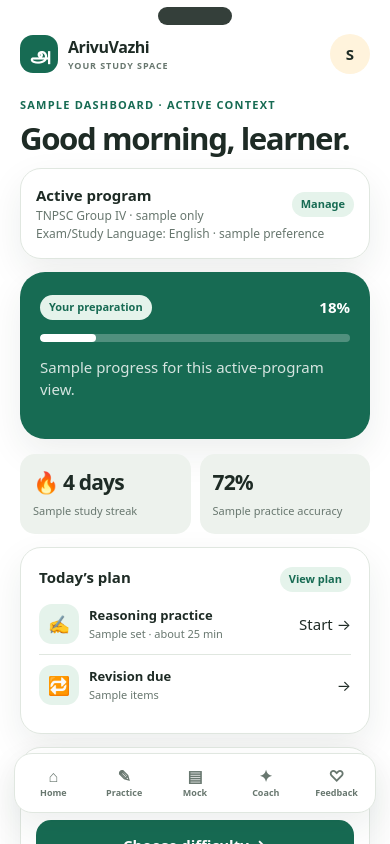
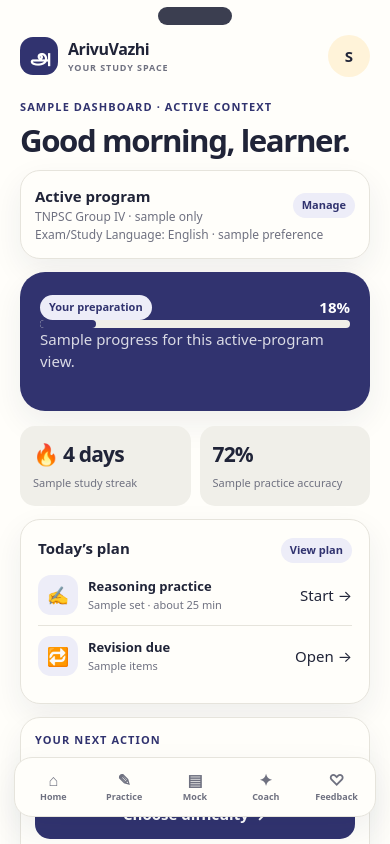
Before and after one commit to ironsathishkumar/prototypes, a plain HTML site: page arivuvazhi-ai/index.html in a window 390 px wide. Both pictures are taken after a click on the link "Explore sample student home". Drawn offline with Linux system fonts and the light colour scheme.

Commit message:
prototype(arivuvazhi-ai): AI draft - A mobile-first ArivuVazhi student app prototype covering guided setup, daily study, practice and revision, distinct foc…

```diff
--- a/arivuvazhi-ai/index.html
+++ b/arivuvazhi-ai/index.html
@@ -3,45 +3,49 @@
 <head>
   <meta charset="utf-8">
   <meta name="viewport" content="width=device-width, initial-scale=1">
-  <meta name="theme-color" content="#f4f6f2">
+  <meta name="theme-color" content="#f6f5f1">
   <title>ArivuVazhi — Student App Preview</title>
   <style>
     :root {
       color-scheme: light;
-      --page: #f4f6f2;
-      --surface: #ffffff;
-      --surface-2: #edf2ed;
-      --text: #1e2b25;
-      --muted: #68776f;
-      --line: #e0e7e0;
-      --brand: #176b53;
-      --brand-strong: #10563f;
-      --brand-soft: #e5f3eb;
-      --gold: #e5ad4f;
-      --gold-soft: #fff3dc;
-      --red: #b64f48;
-      --red-soft: #fff0ed;
-      --shadow: 0 14px 36px rgba(28, 51, 40, .08);
-      --radius: 21px;
+      --page: #f6f5f1;
+      --surface: #fffefa;
+      --surface-2: #f0efe9;
+      --text: #202438;
+      --muted: #6f7180;
+      --line: #e6e4dc;
+      --brand: #31336f;
+      --brand-strong: #252755;
+      --brand-soft: #ededf8;
+      --gold: #e4a83b;
+      --gold-soft: #fff3d9;
+      --red: #b74e51;
+      --red-soft: #fff0ef;
+      --green: #29725d;
+      --green-soft: #e8f4ee;
+      --shadow: 0 12px 32px rgba(35, 37, 65, .07);
+      --radius: 20px;
     }
 
     @media (prefers-color-scheme: dark) {
       :root {
         color-scheme: dark;
-        --page: #101815;
-        --surface: #19231e;
-        --surface-2: #22302a;
-        --text: #edf4ef;
-        --muted: #a5b4aa;
-        --line: #34443b;
-        --brand: #79cba8;
-        --brand-strong: #98dfbc;
-        --brand-soft: #20392e;
-        --gold: #e6b45b;
-        --gold-soft: #3b3020;
-        --red: #ef9389;
-        --red-soft: #3c2624;
-        --shadow: 0 14px 36px rgba(0, 0, 0, .28);
+        --page: #11121a;
+        --surface: #1b1c27;
+        --surface-2: #262735;
+        --text: #f2f1f8;
+        --muted: #b0afbd;
+        --line: #373846;
+        --brand: #aaaaf0;
+        --brand-strong: #c4c4ff;
+        --brand-soft: #2b2b46;
+        --gold: #f0bd63;
+        --gold-soft: #393020;
+        --red: #f0999b;
+        --red-soft: #402629;
+        --green: #8dd1b2;
+        --green-soft: #20372f;
+        --shadow: 0 12px 32px rgba(0, 0, 0, .24);
       }
     }
 
@@ -53,9 +57,7 @@
       display: grid;
       place-items: center;
       padding: 24px 12px;
-      background:
-        radial-gradient(ellipse at 20% 0%, var(--brand-soft), transparent 34rem),
-        var(--page);
+      background: radial-gradient(ellipse at 18% 0%, var(--brand-soft), transparent 35rem), var(--page);
       color: var(--text);
       font: 15px/1.5 system-ui, -apple-system, BlinkMacSystemFont, "Segoe UI", sans-serif;
     }
@@ -69,7 +71,7 @@
       border: 1px solid var(--line);
       border-radius: 38px;
       background: var(--surface);
-      box-shadow: 0 28px 80px rgba(25, 46, 35, .18);
+      box-shadow: 0 28px 80px rgba(25, 27, 48, .2);
     }
     .device::before {
       content: "";
@@ -82,7 +84,7 @@
       transform: translateX(-50%);
       border-radius: 99px;
       background: var(--text);
-      opacity: .9;
+      opacity: .88;
       pointer-events: none;
     }
     .screens { height: 100%; }
@@ -91,20 +93,14 @@
       height: 100%;
       overflow-y: auto;
       overscroll-behavior: contain;
-      padding: 40px 20px 32px;
+      padding: 42px 20px 28px;
       scrollbar-width: thin;
       scrollbar-color: var(--line) transparent;
     }
     .screen:target { display: block; }
     .screens:not(:has(.screen:target)) #welcome { display: block; }
-
-    .app-header, .row {
-      display: flex;
-      align-items: center;
-      justify-content: space-between;
-      gap: 12px;
-    }
-    .app-header { margin: 0 0 23px; }
+    .app-header, .row { display: flex; align-items: center; justify-content: space-between; gap: 12px; }
+    .app-header { margin: 0 0 22px; }
     .brand { display: flex; align-items: center; gap: 10px; font-weight: 800; letter-spacing: -.03em; }
     .brand-mark {
       display: grid;
@@ -117,16 +113,11 @@
       font-size: 20px;
     }
     .brand-name { font-size: 16px; }
-    .brand-name small {
-      display: block;
-      color: var(--muted);
-      font-size: 9px;
-      letter-spacing: .1em;
-    }
+    .brand-name small { display: block; color: var(--muted); font-size: 9px; letter-spacing: .1em; }
     .avatar {
       display: grid;
-      width: 40px;
-      height: 40px;
+      width: 42px;
+      height: 42px;
       place-items: center;
       border-radius: 50%;
       background: var(--gold-soft);
@@ -137,40 +128,35 @@
       color: var(--brand);
       font-size: 11px;
       font-weight: 800;
-      letter-spacing: .11em;
+      letter-spacing: .1em;
       text-transform: uppercase;
     }
     h1, h2, h3, p { margin-top: 0; }
-    h1 {
-      margin-bottom: 10px;
-      font-size: clamp(29px, 8vw, 37px);
-      line-height: 1.08;
-      letter-spacing: -.045em;
-    }
+    h1 { margin-bottom: 10px; font-size: clamp(29px, 8vw, 36px); line-height: 1.08; letter-spacing: -.045em; }
     h2 { margin-bottom: 8px; font-size: 22px; line-height: 1.2; letter-spacing: -.03em; }
     h3 { margin-bottom: 6px; font-size: 15px; }
     p { color: var(--muted); }
     .lead { margin-bottom: 20px; font-size: 15px; }
     .card {
       margin: 13px 0;
-      padding: 18px;
+      padding: 17px;
       border: 1px solid var(--line);
       border-radius: var(--radius);
       background: var(--surface);
       box-shadow: var(--shadow);
     }
-    .compact { padding: 15px; }
+    .compact { padding: 14px; }
     .hero {
       margin: 0 0 15px;
       padding: 23px 20px;
       border-radius: 25px;
       background: var(--brand);
-      color: white;
+      color: #fff;
       box-shadow: var(--shadow);
     }
     .hero h2 { font-size: 27px; }
     .hero p { color: rgba(255,255,255,.82); }
-    .hero .eyebrow { color: #c3f2da; }
+    .hero .eyebrow { color: #eee8bc; }
     .badge {
       display: inline-flex;
       align-items: center;
@@ -184,7 +170,7 @@
       line-height: 1.35;
     }
     .badge.amber { background: var(--gold-soft); color: var(--text); }
-    .badge.red { background: var(--red-soft); color: var(--red); }
+    .badge.green { background: var(--green-soft); color: var(--green); }
     .button {
       display: flex;
       min-height: 50px;
@@ -203,12 +189,12 @@
     .button.secondary { background: var(--brand-soft); color: var(--brand); }
     .button.ghost { background: transparent; color: var(--brand); }
     .button-row { display: grid; grid-template-columns: 1fr 1fr; gap: 9px; }
-    .stack { display: grid; gap: 9px; }
+    .stack { display: grid; gap: 8px; }
     .back {
       display: inline-flex;
       min-height: 44px;
       align-items: center;
-      margin: -5px 0 10px;
+      margin: -6px 0 10px;
       color: var(--muted);
       font-size: 13px;
       font-weight: 750;
@@ -253,21 +239,11 @@
     .list-copy { flex: 1; min-width: 0; }
     .list-copy strong { display: block; font-size: 13px; }
     .list-copy span { display: block; color: var(--muted); font-size: 11px; }
-    .topic-line {
-      display: grid;
-      grid-template-columns: 1fr auto;
-      gap: 7px;
-      margin: 14px 0;
-    }
+    .topic-line { display: grid; grid-template-columns: 1fr auto; gap: 7px; margin: 14px 0; }
     .topic-line .progress-track { grid-column: 1 / -1; }
     .choice-list { display: grid; gap: 8px; margin: 13px 0; }
     .choice { position: relative; }
-    .choice input {
-      position: absolute;
-      width: 1px;
-      height: 1px;
-      opacity: 0;
-    }
+    .choice input { position: absolute; width: 1px; height: 1px; opacity: 0; }
     .choice label {
       display: flex;
       min-height: 48px;
@@ -319,13 +295,7 @@
     }
     .bottom-nav a span { font-size: 16px; line-height: 1.2; }
     .bottom-nav a:hover { background: var(--brand-soft); color: var(--brand); }
-    details {
-      margin: 10px 0;
-      padding: 12px 14px;
-      border: 1px solid var(--line);
-      border-radius: 13px;
-      background: var(--surface);
-    }
+    details { margin: 10px 0; padding: 12px 14px; border: 1px solid var(--line); border-radius: 13px; background: var(--surface); }
     summary { min-height: 24px; cursor: pointer; font-size: 13px; font-weight: 750; }
     .field-label { display: block; margin: 12px 0 5px; font-size: 12px; font-weight: 750; }
     .field {
@@ -342,24 +312,14 @@
 
     @media (max-width: 460px) {
       body { display: block; padding: 0; }
-      .device {
-        width: 100%;
-        height: 100vh;
-        height: 100dvh;
-        min-height: 560px;
-        border: 0;
-        border-radius: 0;
-        box-shadow: none;
-      }
+      .device { width: 100%; height: 100vh; height: 100dvh; min-height: 560px; border: 0; border-radius: 0; box-shadow: none; }
       .device::before { top: 7px; }
-      .screen { padding-top: 34px; }
+      .screen { padding-top: 35px; }
     }
     @media (min-width: 461px) {
       .screen { padding-right: 24px; padding-left: 24px; }
     }
-    @media (prefers-reduced-motion: reduce) {
-      html { scroll-behavior: auto; }
-    }
+    @media (prefers-reduced-motion: reduce) { html { scroll-behavior: auto; } }
   </style>
 </head>
 <body>
@@ -383,7 +343,7 @@
             <a class="button" href="#login">Sign in / create account →</a>
             <a class="button secondary" href="#home">Explore sample student home</a>
           </div>
-          <p class="tiny muted" style="margin:14px 0 0">Clickable preview · Sample content · Nothing is connected or saved</p>
+          <p class="tiny muted">Clickable preview · Sample content · Nothing is connected or saved</p>
         </div>
         <div class="stat-grid">
           <div class="stat"><strong>01</strong><span>Know your baseline</span></div>
@@ -402,7 +362,7 @@
           <input class="field" id="sample-email" type="text" placeholder="Example only">
           <label class="field-label" for="sample-password">Password</label>
           <input class="field" id="sample-password" type="password" placeholder="Not submitted">
-          <p class="tiny muted" style="margin-top:10px">Do not enter real personal information. Fields are illustrative and are not saved.</p>
+          <p class="tiny muted">Do not enter real personal information. Fields are illustrative and are not saved.</p>
           <div class="callout"><p>AI Coach access is intended for authenticated learners. The Coach in this prototype is a static sample, not a live service.</p></div>
         </div>
         <a class="button" href="#language-setup">Continue to language preferences →</a>
@@ -456,10 +416,10 @@
         <a class="back" href="#exam-setup">← Back to setup</a>
         <p class="eyebrow">Active program · Sample assessment</p>
         <div class="row"><h1 id="assessment-title">Let’s find your baseline.</h1><span class="badge">1 of 5</span></div>
-        <div class="progress-track"><span style="width:20%"></span></div>
+        <div class="progress-track"><span></span></div>
         <div class="card">
           <span class="badge amber">Demo question</span>
-          <h2 style="margin-top:14px">What number comes next?</h2>
+          <h2>What number comes next?</h2>
           <p class="lead">2, 4, 8, 16, ___</p>
           <div class="choice-list">
             <div class="choice"><input type="radio" name="baseline" id="base-a"><label for="base-a"><span class="answer-letter">A</span>24</label></div>
@@ -479,7 +439,7 @@
         <p class="lead">A starting snapshot—not a prediction of exam success.</p>
         <div class="hero">
           <span class="badge">Illustrative assessment result</span>
-          <h2 style="margin-top:14px">A steady place to begin</h2>
+          <h2>A steady place to begin</h2>
           <p>Build familiarity through practice and review your progress over time.</p>
         </div>
         <div class="card">
@@ -520,7 +480,7 @@
         </div>
         <div class="hero">
           <div class="row"><span class="badge">Your preparation</span><strong>18%</strong></div>
-          <div class="progress-track" style="margin:14px 0;background:rgba(255,255,255,.25)"><span style="width:18%;background:#fff"></span></div>
+          <div class="progress-track"><span style="width:18%"></span></div>
           <p>Sample progress for this active-program view.</p>
         </div>
         <div class="stat-grid">
@@ -530,7 +490,7 @@
         <div class="card">
           <div class="row"><h3>Today’s plan</h3><a class="badge" href="#plan">View plan</a></div>
           <div class="list-row"><span class="icon-tile">✍️</span><div class="list-copy"><strong>Reasoning practice</strong><span>Sample set · about 25 min</span></div><a href="#practice-setup">Start →</a></div>
-          <div class="list-row"><span class="icon-tile">🔁</span><div class="list-copy"><strong>Revision due</strong><span>Sample items</span></div><a href="#revision">→</a></div>
+          <div class="list-row"><span class="icon-tile">🔁</span><div class="list-copy"><strong>Revision due</strong><span>Sample items</span></div><a href="#revision">Open →</a></div>
         </div>
         <div class="card compact">
           <p class="eyebrow">Your next action</p>
@@ -538,11 +498,7 @@
           <a class="button" href="#practice-setup">Choose difficulty →</a>
         </div>
         <nav class="bottom-nav" aria-label="Main navigation">
-          <a href="#home"><span>⌂</span>Home</a>
-          <a href="#practice-setup"><span>✎</span>Practice</a>
-          <a href="#mock-hub"><span>▤</span>Mock</a>
-          <a href="#coach"><span>✦</span>Coach</a>
-          <a href="#feedback"><span>♡</span>Feedback</a>
+          <a href="#home"><span>⌂</span>Home</a><a href="#practice-setup"><span>✎</span>Practice</a><a href="#mock-hub"><span>▤</span>Mock</a><a href="#coach"><span>✦</span>Coach</a><a href="#feedback"><span>♡</span>Feedback</a>
         </nav>
       </section>
 
@@ -581,7 +537,7 @@
         <div class="progress-track"><span style="width:10%"></span></div>
         <div class="card">
           <span class="badge amber">Demo question</span>
-          <h2 style="margin-top:14px">What number completes the pattern?</h2>
+          <h2>What number completes the pattern?</h2>
           <p class="lead">3, 6, 12, 24, ___</p>
           <div class="choice-list">
             <div class="choice"><input type="radio" name="practice-answer" id="prac-a"><label for="prac-a"><span class="answer-letter">A</span>36</label></div>
@@ -599,8 +555,8 @@
         <a class="back" href="#practice">← Back to question</a>
         <p class="eyebrow">Immediate feedback · Demo answer</p>
         <div class="hero">
-          <span class="badge">Correct answer: C · 48</span>
-          <h2 id="practice-result-title" style="margin-top:14px">Good work—spot the pattern.</h2>
+          <span class="badge green">Correct answer: C · 48</span>
+          <h2 id="practice-result-title">Good work—spot the pattern.</h2>
           <p>Each number is multiplied by 2 to get the next number.</p>
         </div>
         <div class="card">
@@ -619,7 +575,7 @@
         <h1 id="mistakes-title">Turn mistakes into progress.</h1>
         <p class="lead">Revisit saved questions and the ideas behind their answers.</p>
         <div class="card">
-          <div class="row"><h3>Saved for review</h3><span class="badge red">Sample items</span></div>
+          <div class="row"><h3>Saved for review</h3><span class="badge">Sample items</span></div>
           <div class="list-row"><span class="icon-tile">↗</span><div class="list-copy"><strong>Number patterns</strong><span>Saved today · Repeat practice</span></div><a href="#revision">→</a></div>
           <div class="list-row"><span class="icon-tile">📖</span><div class="list-copy"><strong>Reading comprehension</strong><span>Saved yesterday · Review explanation</span></div><a href="#revision">→</a></div>
           <div class="list-row"><span class="icon-tile">🧭</span><div class="list-copy"><strong>General awareness</strong><span>Saved earlier · Revisit concept</span></div><a href="#revision">→</a></div>
@@ -657,13 +613,13 @@
         <p class="lead">A focused short mock and a full exam-style mock serve different practice goals.</p>
         <div class="card">
           <span class="badge">Focused practice</span>
-          <h2 style="margin-top:12px">Subject or topic mock</h2>
+          <h2>Subject or topic mock</h2>
           <p>Practice a selected subject or topic in your active program. This is not a full-exam simulation.</p>
           <a class="button secondary" href="#short-mock-setup">Set up focused mock →</a>
         </div>
         <div class="card">
           <span class="badge amber">Full exam simulation</span>
-          <h2 style="margin-top:12px">Full mock exam</h2>
+          <h2>Full mock exam</h2>
           <p>Follows the active program’s configured rules, including timing, marks, question pattern, scoring, and applicable negative marking.</p>
           <a class="button" href="#full-mock-intro">View full mock instructions →</a>
         </div>
@@ -701,7 +657,7 @@
         <div class="progress-track"><span style="width:35%"></span></div>
         <div class="card">
           <span class="badge">Number patterns · Demo</span>
-          <h2 style="margin-top:13px">Which number continues the sequence?</h2>
+          <h2>Which number continues the sequence?</h2>
           <p class="lead">5, 10, 20, 40, ___</p>
           <div class="choice-list">
             <div class="choice"><input type="radio" name="short-answer" id="short-a"><label for="short-a"><span class="answer-letter">A</span>60</label></div>
@@ -720,7 +676,7 @@
         <h1 id="short-results-title">Your topic snapshot.</h1>
         <div class="hero">
           <span class="badge">Illustrative result</span>
-          <h2 style="font-size:38px;margin:14px 0 4px">4 / 5</h2>
+          <h2>4 / 5</h2>
           <p>Sample topic practice result—not an exam outcome prediction.</p>
         </div>
         <div class="card">
@@ -755,7 +711,7 @@
         <div class="progress-track"><span style="width:12%"></span></div>
         <div class="card">
           <div class="row"><span class="badge">Sample section</span><span class="small muted">1 / sample set</span></div>
-          <h2 style="margin-top:14px">A book costs ₹80 after a 20% discount. What was its original price?</h2>
+          <h2>A book costs ₹80 after a 20% discount. What was its original price?</h2>
           <div class="choice-list">
             <div class="choice"><input type="radio" name="full-answer" id="full-a"><label for="full-a"><span class="answer-letter">A</span>₹96</label></div>
             <div class="choice"><input type="radio" name="full-answer" id="full-b"><label for="full-b"><span class="answer-letter">B</span>₹100</label></div>
@@ -776,7 +732,7 @@
         <h1 id="mock-results-title">Here’s what this example shows.</h1>
         <div class="hero">
           <span class="badge">Illustrative result</span>
-          <h2 style="font-size:40px;margin:14px 0 4px">7 / 10</h2>
+          <h2>7 / 10</h2>
           <p>A practice snapshot—not a prediction of exam success.</p>
         </div>
         <div class="stat-grid">
@@ -800,7 +756,7 @@
         <h1 id="analysis-title">Choose your next move.</h1>
         <div class="card">
           <span class="badge">Example analysis</span>
-          <h2 style="margin-top:13px">Build accuracy in quantitative basics.</h2>
+          <h2>Build accuracy in quantitative basics.</h2>
           <p>This sample shows stronger reasoning results. Reviewing percentage questions may be a useful next practice step.</p>
           <div class="callout"><p>Exam-engine code calculates scores and deterministic metrics. AI may explain results, but must not replace calculations or promise success.</p></div>
         </div>
@@ -819,11 +775,11 @@
         <p class="lead">A preview of help understanding a practice answer or planning study.</p>
         <div class="card">
           <div class="row"><span class="badge">Static sample conversation</span><span class="tiny muted">No live AI</span></div>
-          <div class="callout" style="margin-top:15px"><p><strong>You</strong><br>Why is the answer to the pattern question 48?</p></div>
+          <div class="callout"><p><strong>You</strong><br>Why is the answer to the pattern question 48?</p></div>
           <div class="card compact">
             <span class="badge">Coach response · Demo</span>
-            <p style="margin:10px 0 0;color:var(--text)">The pattern doubles each time: 3 becomes 6, 6 becomes 12, and 12 becomes 24. Doubling 24 gives <strong>48</strong>.</p>
-            <p class="tiny muted" style="margin:10px 0 0">Sample explanation, not a retrieved official source.</p>
+            <p>The pattern doubles each time: 3 becomes 6, 6 becomes 12, and 12 becomes 24. Doubling 24 gives <strong>48</strong>.</p>
+            <p class="tiny muted">Sample explanation, not a retrieved official source.</p>
           </div>
         </div>
         <div class="card">
@@ -856,7 +812,7 @@
           </div>
           <label class="field-label" for="feedback-message">Your feedback</label>
           <textarea class="field" id="feedback-message" placeholder="Write a sample note…"></textarea>
-          <p class="tiny muted" style="margin-top:10px">Optional. This prototype does not submit, store, or send feedback.</p>
+          <p class="tiny muted">Optional. This prototype does not submit, store, or send feedback.</p>
         </div>
         <a class="button" href="#feedback-confirmation">Preview submission confirmation →</a>
         <nav class="bottom-nav" aria-label="Main navigation">
@@ -869,7 +825,7 @@
         <p class="eyebrow">Feedback · Preview state</p>
         <div class="hero">
           <span class="badge">Prototype only</span>
-          <h1 id="feedback-confirm-title" style="margin-top:14px">Thanks for sharing.</h1>
+          <h1 id="feedback-confirm-title">Thanks for sharing.</h1>
           <p>This is a sample confirmation screen. No feedback has been sent or saved.</p>
         </div>
         <div class="card">
```
